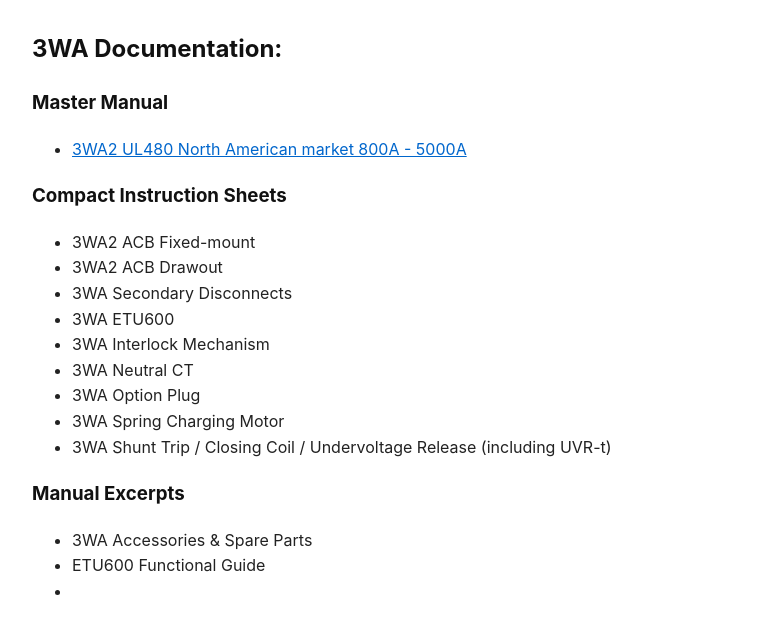
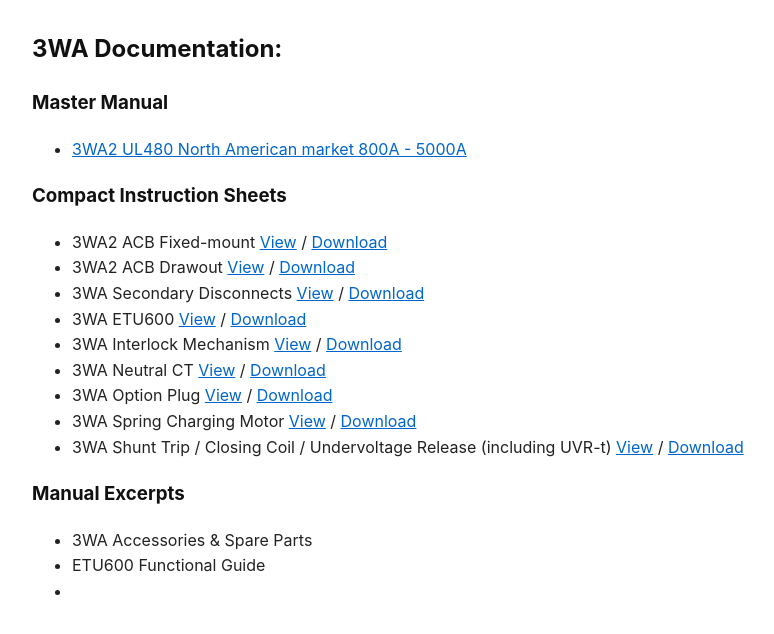
Before and after one commit to epecsupport/Service, a Jekyll site: the page built from tech/siemens/man3wa.md, in a window 1280 px wide. Shown: the top 634 px of the page, without its empty margins (108-882 px from the left). Built offline with Jekyll 4.4.1, drawn with Linux system fonts in a browser that asks for light colours.

Commit message:
Update man3wa.md

```diff
--- a/tech/siemens/man3wa.md
+++ b/tech/siemens/man3wa.md
@@ -10,15 +10,15 @@ autolink: true
 - [3WA2 UL480 North American market 800A - 5000A](https://drive.google.com/file/d/1nxXnMAGOg2YTzq6JiqmLDpfcgsn2pO85/view?usp=sharing)
 
 ### Compact Instruction Sheets
-- 3WA2 ACB Fixed-mount
-- 3WA2 ACB Drawout
-- 3WA Secondary Disconnects
-- 3WA ETU600
-- 3WA Interlock Mechanism
-- 3WA Neutral CT
-- 3WA Option Plug
-- 3WA Spring Charging Motor
-- 3WA Shunt Trip / Closing Coil / Undervoltage Release (including UVR-t)
+- 3WA2 ACB Fixed-mount [View](manuals/3wa_compact_fixed.pdf) / [Download](https://raw.githubusercontent.com/epecsupport/Service/main/tech/siemens/manuals/3wa_compact_fixed.pdf)
+- 3WA2 ACB Drawout [View](manuals/3wa_compact_drawout.pdf) / [Download](https://raw.githubusercontent.com/epecsupport/Service/main/tech/siemens/manuals/3wa_compact_drawout.pdf)
+- 3WA Secondary Disconnects [View](manuals/3wa_compact_disconnect.pdf) / [Download](https://raw.githubusercontent.com/epecsupport/Service/main/tech/siemens/manuals/3wa_compact_disconnect.pdf)
+- 3WA ETU600 [View](manuals/3wa_compact_etu600.pdf) / [Download](https://raw.githubusercontent.com/epecsupport/Service/main/tech/siemens/manuals/3wa_compact_etu600.pdf)
+- 3WA Interlock Mechanism [View](manuals/3wa_compact_interlock.pdf) / [Download](https://raw.githubusercontent.com/epecsupport/Service/main/tech/siemens/manuals/3wa_compact_interlock.pdf)
+- 3WA Neutral CT [View](manuals/3wa_compact_nct.pdf) / [Download](https://raw.githubusercontent.com/epecsupport/Service/main/tech/siemens/manuals/3wa_compact_nct.pdf)
+- 3WA Option Plug [View](manuals/3wa_compact_optionsplug.pdf) / [Download](https://raw.githubusercontent.com/epecsupport/Service/main/tech/siemens/manuals/3wa_compact_optionsplug.pdf)
+- 3WA Spring Charging Motor [View](manuals/3wa_compact_scm.pdf) / [Download](https://raw.githubusercontent.com/epecsupport/Service/main/tech/siemens/manuals/3wa_compact_scm.pdf)
+- 3WA Shunt Trip / Closing Coil / Undervoltage Release (including UVR-t) [View](manuals/3wa_compact_stccuvr.pdf) / [Download](https://raw.githubusercontent.com/epecsupport/Service/main/tech/siemens/manuals/3wa_compact_stccuvr.pdf)
 
 ### Manual Excerpts
 - 3WA Accessories & Spare Parts
```
